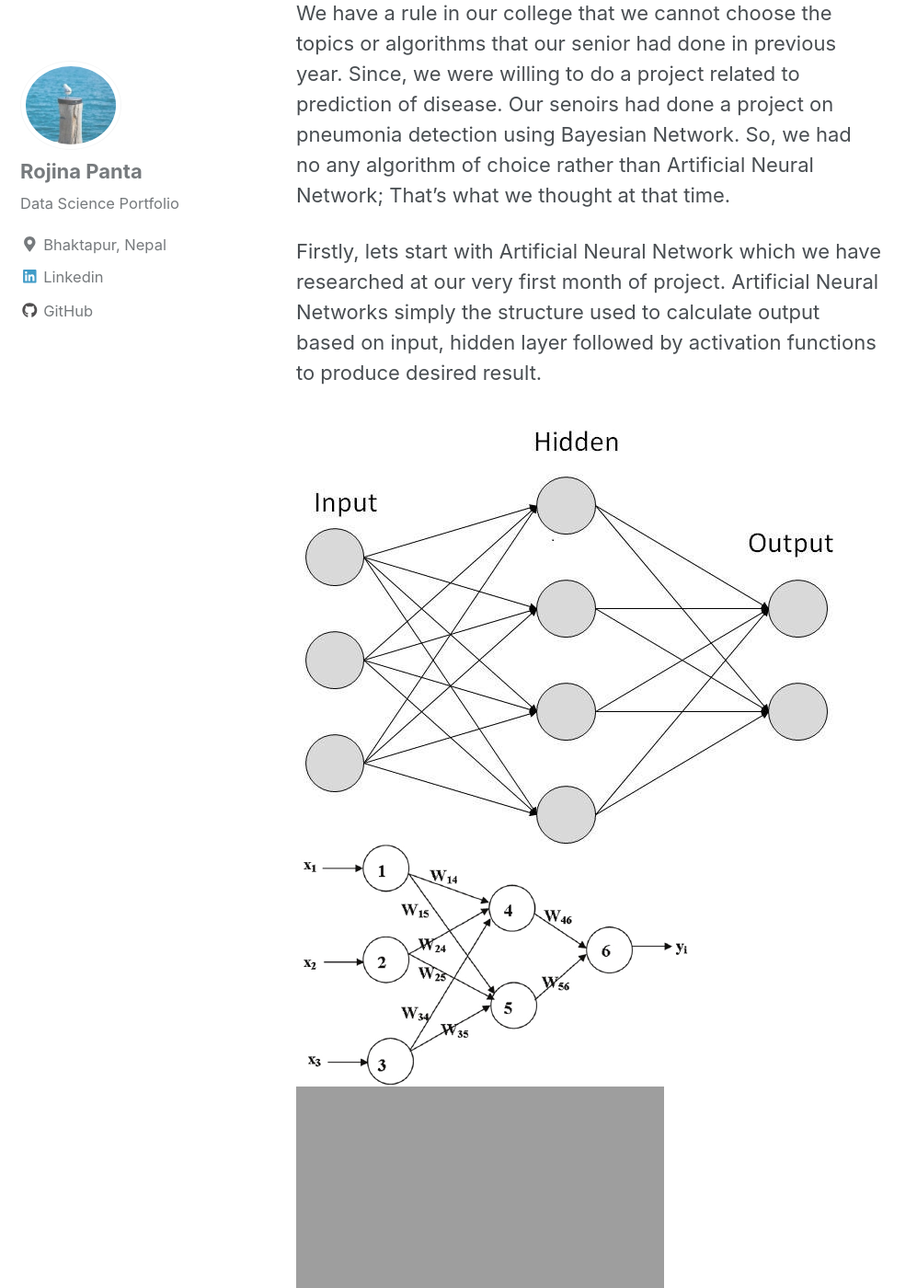
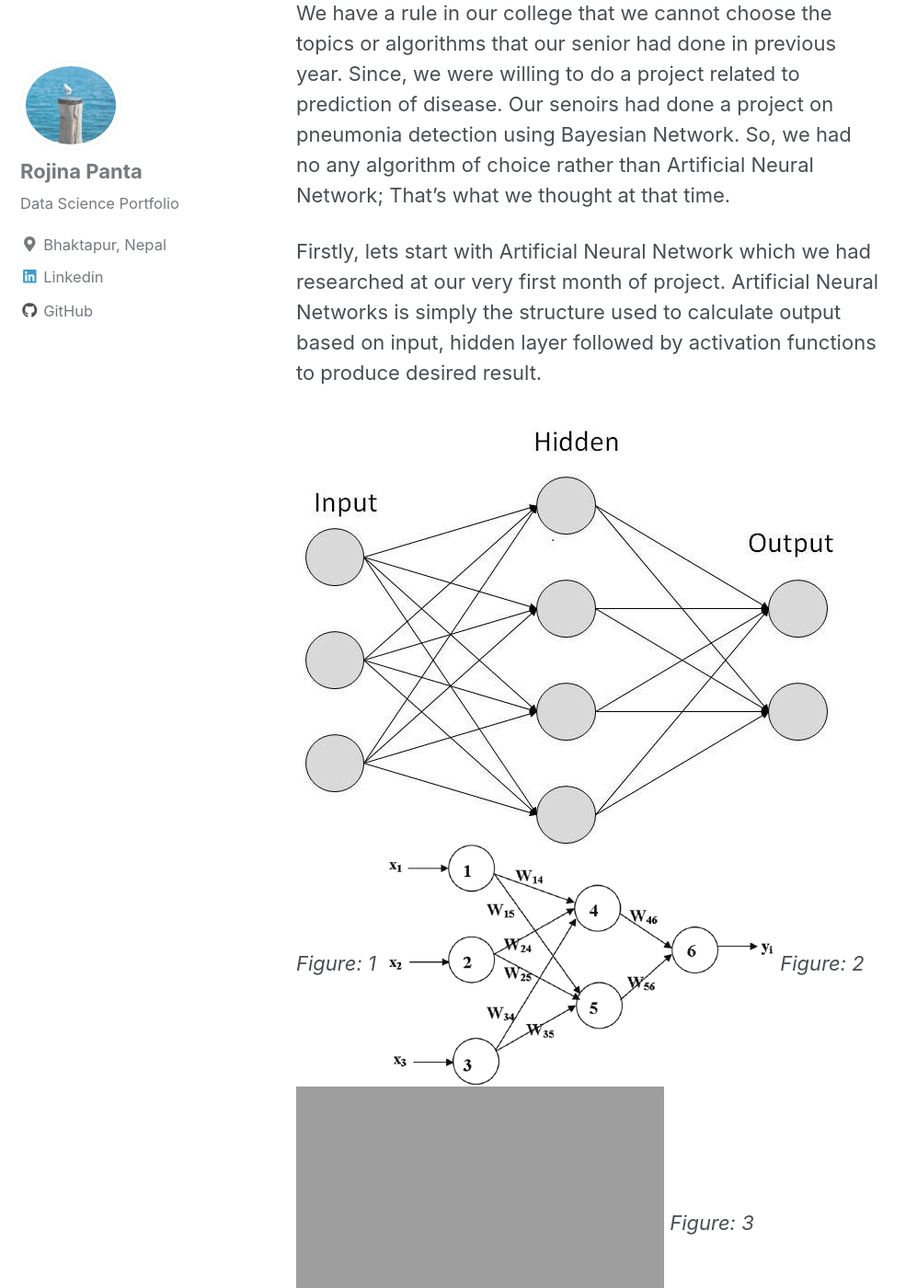
Before and after one commit to Rojina99/Rojina99.github.io, a Jekyll site: the page built from _posts/2018-12-26-understanding_ann.md, in a window 1280 px wide and 1400 px high, scrolled down 702 px. Shown: the whole window at 92% size, without its empty margins (0-997 px from the left). Built offline with Jekyll 4.4.1, drawn with Linux system fonts in a browser that asks for light colours; cached includes are drawn as plain includes; nearby versions of some CDN libraries; some of the changed text lies outside the part shown.

Commit message:
ANN References

```diff
--- a/_posts/2018-12-26-understanding_ann.md
+++ b/_posts/2018-12-26-understanding_ann.md
@@ -10,11 +10,14 @@
 
 We have a rule in our college that we cannot choose the topics or algorithms that our senior had done in previous year. Since, we were willing to do a project related to prediction of disease. Our senoirs had done a project on pneumonia detection using Bayesian Network. So, we had no any algorithm of choice rather than Artificial Neural Network; That's what we thought at that time.
 
-Firstly, lets start with Artificial Neural Network which we have researched at our very first month of project. Artificial Neural Networks simply the structure used to calculate output based on input, hidden layer followed by activation functions to produce desired result.
+Firstly, lets start with Artificial Neural Network which we had researched at our very first month of project. Artificial Neural Networks is simply the structure used to calculate output based on input, hidden layer followed by activation functions to produce desired result.
 
 <img src="{{ site.url }}{{ site.baseurl }}/images/ann/ann_basic.jpg" alt="input output ann">
+*Figure: 1*
 <img src="{{ site.url }}{{ site.baseurl }}/images/ann/ann_weight.png" alt="weighted ann">
+*Figure: 2*
 <img src="{{ site.url }}{{ site.baseurl }}/images/ann/ann_math.jpg" alt="activation ann">
+*Figure: 3*
 
 Lets, now discuss about each aspect of neural network in detail:
 ANN consists of neurons, weights, biases, layers.
@@ -22,3 +25,9 @@
   1. Neurons consits of values calculated using activation function and biases(We will discuss more about this in later post)
   2. Weights are the values between neurons of one layer to another.
   3. ANN consists of minimum three layer input layer, hidden layer and output layer. If a network consists of only one          hidden layer it is also referred as one layer network.
+
+
+References:
+  1.[link]https://www.tutorialspoint.com/artificial_intelligence/images/atypical_ann.jpg
+  2.[link]         https://www.researchgate.net/profile/Md_Rafiqul_Islam5/publication/221911789/figure/fig1/AS:304732305412105@1449665251675/An-example-of-a-multilayer-feed-forward-artificial-neural-network.png
+  3.[link]https://i.stack.imgur.com/VqOpE.jpg
```
